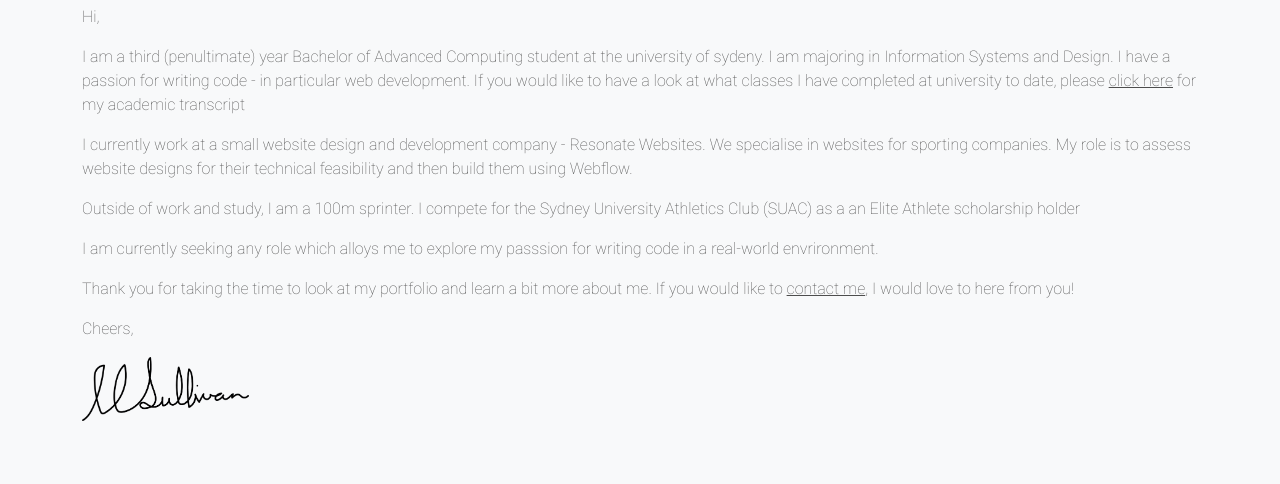
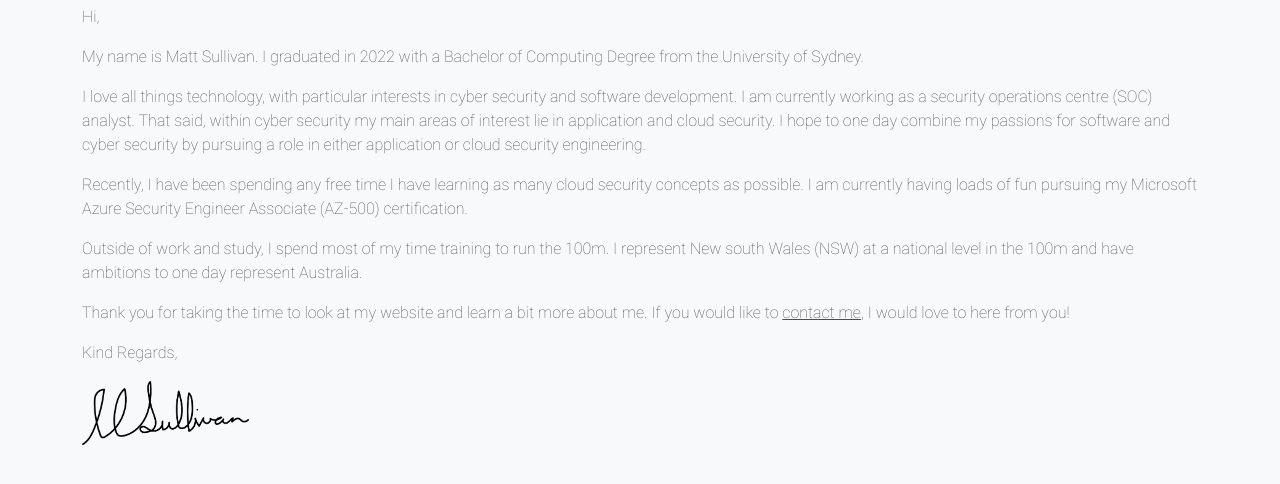
Before and after one commit to msullivan1999/portfolio, a plain HTML site: page html/about.html in a window 1280 px wide. Shown: the part 166-650 px from the top of the page. Drawn offline with nearby package versions, Linux system fonts and the light colour scheme.

Commit message:
update "About Me"

```diff
--- a/html/about.html
+++ b/html/about.html
@@ -42,15 +42,12 @@
       <div class="container">
         <h1>About Me</h1>
         <p>Hi,</p>
-        <p>I am a third (penultimate) year Bachelor of Advanced Computing student at the university of sydeny. I am majoring in Information Systems and Design.
-          I have a passion for writing code - in particular web development. If you would like to have a look at what classes I have completed at university to date, please  <a href="../M.Sullivan Academic Transcript.pdf">click here</a> for my academic transcript
-        </p>
-        <p>I currently work at a small website design and development company - Resonate Websites. We specialise in websites for sporting companies. My role is to assess website designs for their technical feasibility and then build them using Webflow.
-        </p>
-        <p>Outside of work and study, I am a 100m sprinter. I compete for the Sydney University Athletics Club (SUAC) as a an Elite Athlete scholarship holder</p>
-        <p>I am currently seeking any role which alloys me to explore my passsion for writing code in a real-world envrironment.</p>
-        <p>Thank you for taking the time to look at my portfolio and learn a bit more about me. If you would like to <a href="contact.html">contact me</a>, I would love to here from you!</p>
-        <p>Cheers,</p>
+        <p>My name is Matt Sullivan. I graduated in 2022 with a Bachelor of Computing Degree from the University of Sydney.</p>
+        <p>I love all things technology, with particular interests in cyber security and software development. I am currently working as a security operations centre (SOC) analyst. That said, within cyber security my main areas of interest lie in application and cloud security. I hope to one day combine my passions for software and cyber security by pursuing a role in either application or cloud security engineering.</p>
+        <p>Recently, I have been spending any free time I have learning as many cloud security concepts as possible. I am currently having loads of fun pursuing my Microsoft Azure Security Engineer Associate (AZ-500) certification.
+        <p>Outside of work and study, I spend most of my time training to run the 100m. I represent New south Wales (NSW) at a national level in the 100m and have ambitions to one day represent Australia.</p>
+        <p>Thank you for taking the time to look at my website and learn a bit more about me. If you would like to <a href="contact.html">contact me</a>, I would love to here from you!</p>
+        <p>Kind Regards,</p>
         <img src="../image/sig3.png" class="img-fluid" alt="M.Sullivan" id=signature>
       </div>
 
```
Also changed, not shown: html/contact.html (+1 -1 lines).
